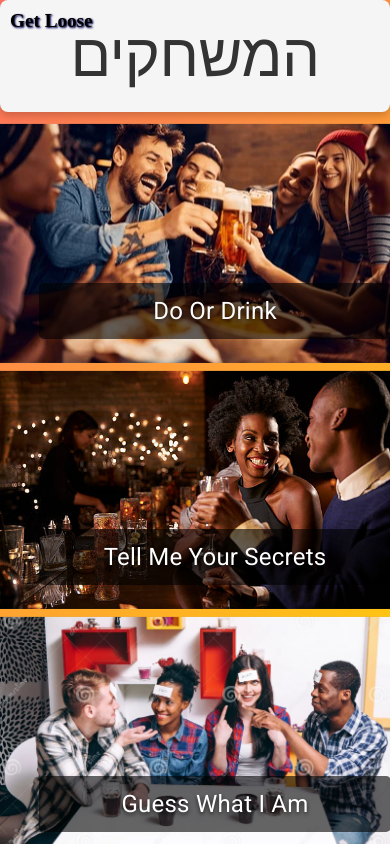
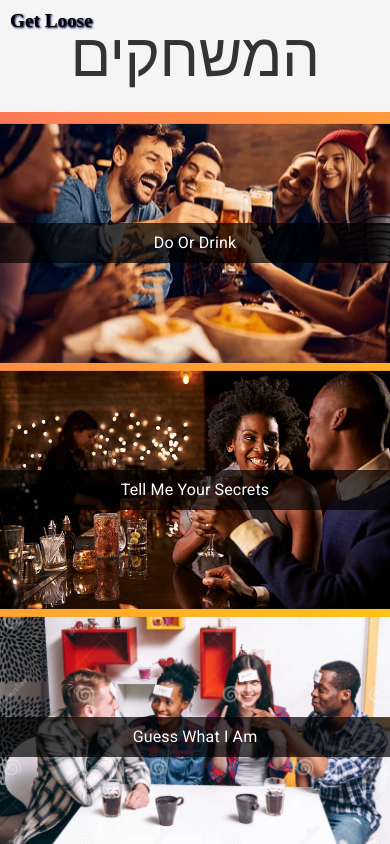
Before and after one commit to bergeron44/getLoose-client, a React (Create React App) app: page /NewHomePage in a window 390 px wide. Built offline with nearby package versions, Linux system fonts and the light colour scheme.

Commit message:
little changes

```diff
--- a/src/components/Close.js
+++ b/src/components/Close.js
@@ -10,7 +10,7 @@ const Close = ({ gameId }) => {
     try {
       // Delete the game from the database
       await axios.delete(`https://getloose-server.onrender.com/api/livegame/${gameId}`);
-      alert("נשמח לעזרתכם לדרג את חלק מהשאלות שלנו")
+      // alert("נשמח לעזרתכם לדרג את חלק מהשאלות שלנו")
       // Navigate to the /TestFeedback page
       navigate('/TestFeedback');
     } catch (error) {
--- a/src/pages/NewHomePage.css
+++ b/src/pages/NewHomePage.css
@@ -8,7 +8,7 @@
 }
 
 /* Style for the title */
-.title {
+.title-newHomePage {
   padding: 20px;
   color: #333;
   font-weight: bold;
@@ -16,7 +16,7 @@
 }
 
 /* Container for buttons */
-.button-container {
+.button-container-newHomePage {
   flex: 1;
   display: flex;
   flex-direction: column;
@@ -27,7 +27,7 @@
 }
 
 /* Ensure the buttons are full width and height of the viewport */
-.MuiButtonBase-root {
+.MuiButtonBase-root-newHomePage {
   display: flex;
   align-items: center;
   justify-content: center;
@@ -39,7 +39,7 @@
 }
 
 /* Styles for the caption */
-.caption {
+.caption-newHomePage {
   position: absolute;
   color: #fff;
   background-color: rgba(0, 0, 0, 0.6);
@@ -51,11 +51,11 @@
 
 /* Responsive design */
 @media (max-width: 600px) {
-  .title {
+  .title-newHomePage {
     font-size: 1.5rem;
   }
 
-  .caption {
+  .caption-newHomePage {
     font-size: 1rem;
   }
 }
--- a/src/pages/NewHomePage.js
+++ b/src/pages/NewHomePage.js
@@ -35,7 +35,7 @@ const StyledButton = styled(ButtonBase)(({ theme }) => ({
   '&:last-child': {
     marginBottom: 0,
   },
-  '& .caption': {
+  '& .caption-newHomePage': {
     position: 'absolute',
     bottom: '10%',
     left: '10%',
@@ -59,10 +59,10 @@ export default function NewHomePage() {
 
   return (
     <Box className="new-home-page">
-      <Typography variant="h2" align="center" className="title">
+      <Typography variant="h2" align="center" className="title-newHomePage">
         המשחקים
       </Typography>
-      <Box className="button-container">
+      <Box className="button-container-newHomePage">
         {images.map((image) => (
           <StyledButton
             key={image.title}
--- a/src/pages/TestFeedBack.js
+++ b/src/pages/TestFeedBack.js
@@ -65,7 +65,7 @@ const TestFeedback = () => {
 
   return (
     <div className="test-feedback">
-      <h1 className="game-title"> :המשחק<br/>"{gameName|| 'Loading...'}"<br/><br/>מה אתם חושבים על השאלה הבאה</h1>
+      <h1 className="game-title">נשמח לדקה מזמנכם לדרג את השאלות<br/><br/> :המשחק<br/>"{gameName|| 'Loading...'}"<br/><br/>מה אתם חושבים על השאלה הבאה</h1>
       {currentQuestion ? (
         <>
           <Feedback
```
